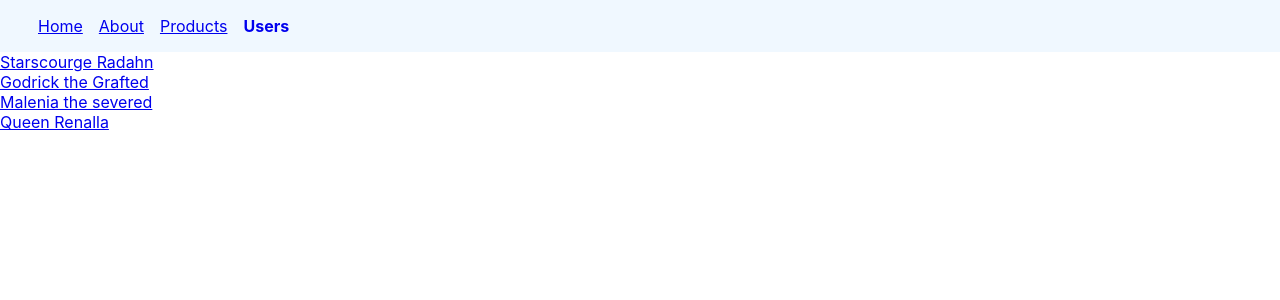
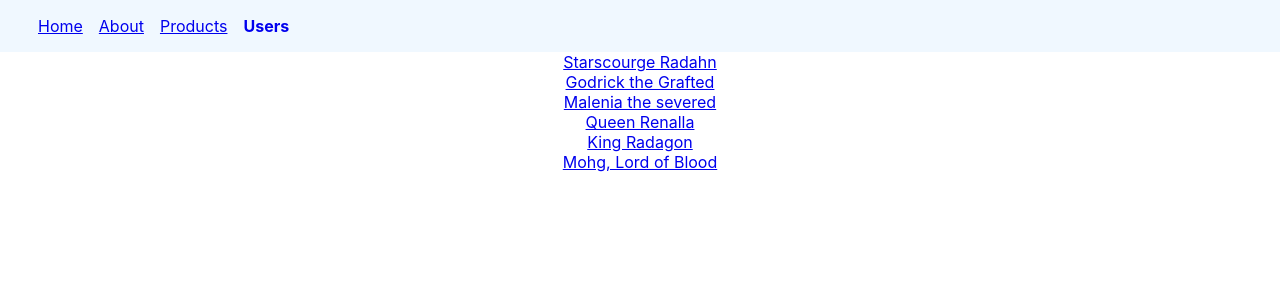
Before and after one commit to Reggie-Amedee-Tech/reactrouterdemo, a React (Create React App) app: page /users in a window 1280 px wide. Shown: the top 300 px of the page. Built offline with nearby package versions, Linux system fonts and the light colour scheme.

Commit message:
added more users

```diff
--- a/src/App.js
+++ b/src/App.js
@@ -1,4 +1,4 @@
-import { Routes, Route, useParams } from 'react-router-dom'
+import { Routes, Route } from 'react-router-dom'
 import Home from './components/Home';
 import About from './components/About';
 import Navbar from './components/Navbar';
@@ -10,7 +10,7 @@ import NewProducts from './components/NewProducts';
 import User from './components/User';
 import UserDetail from './components/UserDetails';
 import Admin from './components/Admin';
-import React, {useState} from "react";
+import React, { useState } from "react";
 
 import './App.css';
 
@@ -29,8 +29,6 @@ function App() {
 
 
   }
-
-
 
 
   const user = [{
@@ -54,6 +52,18 @@ function App() {
     email: 'iheartradagon@rayalucaria.net',
     userName: 'Ranni Mom',
     id: Math.floor(Math.random() * 1000000)
+  },
+  {
+    name: "King Radagon",
+    email: 'goldenorderboy@leyndell.com',
+    userName: 'red hair Rada',
+    id: Math.floor(Math.random() * 1000000)
+  },
+  {
+    name: 'Mohg, Lord of Blood',
+    email: 'miquellafosterdad@bloodpalace.com',
+    userName: 'you have nihil chance!',
+    id: Math.floor(Math.random() * 1000000)
   }]
 
 
@@ -71,7 +81,7 @@ function App() {
           <Route path="featured" element={<FeaturedProducts />} />
           <Route path="new" element={<NewProducts />} />
         </Route>
-        <Route path="users" element={<User user={user} filterUserId={filterUserId}/>}>
+        <Route path="users" element={<User user={user} filterUserId={filterUserId} />}>
           <Route path="admin" element={<Admin />} />
         </Route>
         <Route path="users/:userId" element={<UserDetail specificUser={specificUser} />} />
--- a/src/components/About.js
+++ b/src/components/About.js
@@ -3,7 +3,7 @@ import React from "react";
 const About = () => {
 
     return <>
-        <h1>About</h1>
+        <h1 style={{textAlign: "center"}}>About</h1>
     </>
 }
 
--- a/src/components/Home.js
+++ b/src/components/Home.js
@@ -5,8 +5,10 @@ const Home = () => {
     const navigate = useNavigate()
 
     return <>
+    <div className="user-detail">
         <h1>HOME PAGE</h1>
         <button onClick={() => {navigate('order-summary') /* If we want to replace the history in the stack, pass in the second argument {replace: true} */}}>Place Order</button>
+        </div>
     </>
 }
 
--- a/src/components/OrderSummary.js
+++ b/src/components/OrderSummary.js
@@ -6,8 +6,10 @@ const OrderSummary = () => {
     const navigate = useNavigate()
 
     return <>
+    <div className="user-detail">
         <h1>Order Confirmed!</h1>
         <button onClick={() => {navigate(-1)}}>Go Back</button>
+        </div>
     </>
 }
 
--- a/src/components/Products.js
+++ b/src/components/Products.js
@@ -8,7 +8,7 @@ const Product = () => {
     return (
         <>
 
-
+        <div className="user-detail">
         <div>
             <input type="search" placeholder="search product"/>
         </div>
@@ -17,6 +17,7 @@ const Product = () => {
             <Link to="new">New</Link>
         </nav>
         <Outlet />
+        </div>
         </>
     )
 }
--- a/src/components/User.js
+++ b/src/components/User.js
@@ -15,7 +15,7 @@ const Users = (props) => {
 
 
 
-            <div>
+            <div className="user-detail">
                 {user.map((item) => {
                     return <div key={item.id}>
                     <Link to={`${item.id}`} onClick={() => filterUserId(item.id)}>{item.name}</Link>
--- a/src/components/UserDetails.js
+++ b/src/components/UserDetails.js
@@ -21,9 +21,9 @@ const UserDetail = (props) => {
     {specificUser.map((item) => {
 
         return <div>
-            <p>{item.userName}</p>
-            <p>{item.name}</p>
-            <p>{item.email}</p>
+            <p>User Name: {item.userName}</p>
+            <p> Name: {item.name}</p>
+            <p>Email: {item.email}</p>
         </div>
 
     })}
```
Lines whose indentation alone changed are shown as unchanged.
